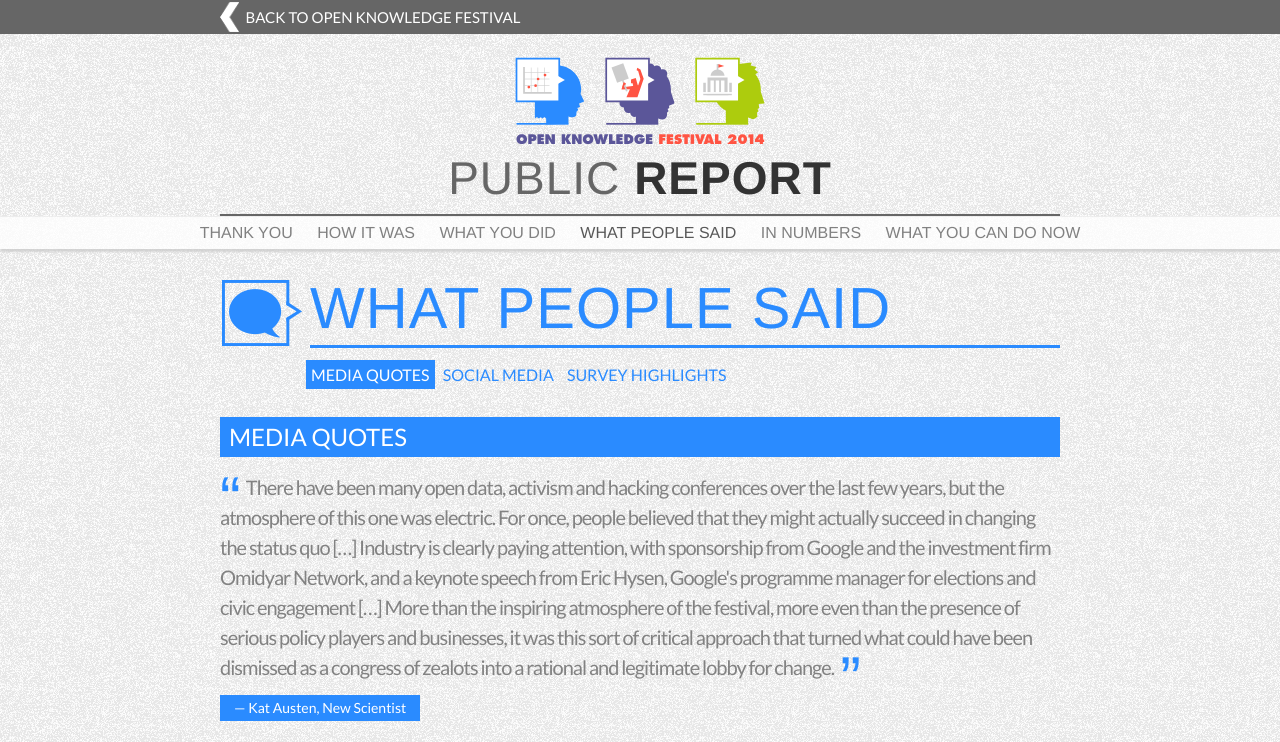
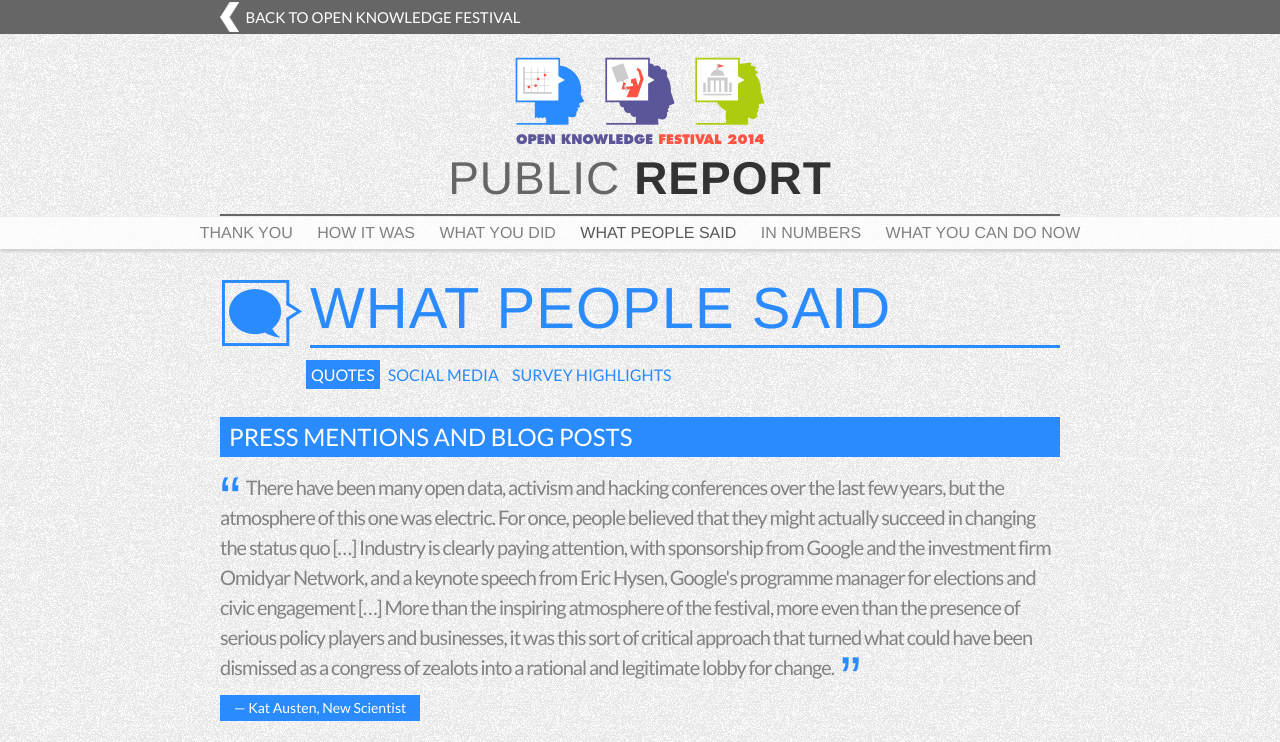
Before and after one commit to okfn/okfestival-public-report, a Jekyll site: the page built from pages/what-people-said/quotes.md, in a window 1280 px wide and 900 px high, cut to the strip 0-742 px from the top of the window. Built offline with Jekyll 4.4.1, drawn with Linux system fonts in a browser that asks for light colours; some web fonts are replaced.

Commit message:
Update quotes.md

```diff
--- a/pages/what-people-said/quotes.md
+++ b/pages/what-people-said/quotes.md
@@ -1,7 +1,7 @@
 ---
 layout: page
 parent_title: What People Said
-title: Media Quotes
+title: Quotes
 permalink: what-people-said/quotes/
 identifier: what-people-said
 order: 1
@@ -9,7 +9,7 @@
 ---
 
 
-## Media Quotes
+## Press Mentions and Blog Posts
 
 {% include quote.html cite="Kat Austen, New Scientist" link="http://www.newscientist.com/article/dn25956-festival-shows-the-promises-and-perils-of-open-data.html#.VBWt9WSSynf" quote="There have been many open data, activism and hacking conferences over the last few years, but the atmosphere of this one was electric. For once, people believed that they might actually succeed in changing the status quo […] Industry is clearly paying attention, with sponsorship from Google and the investment firm Omidyar Network, and a keynote speech from Eric Hysen, Google's programme manager for elections and civic engagement […] More than the inspiring atmosphere of the festival, more even than the presence of serious policy players and businesses, it was this sort of critical approach that turned what could have been dismissed as a congress of zealots into a rational and legitimate lobby for change." %}
 
```
